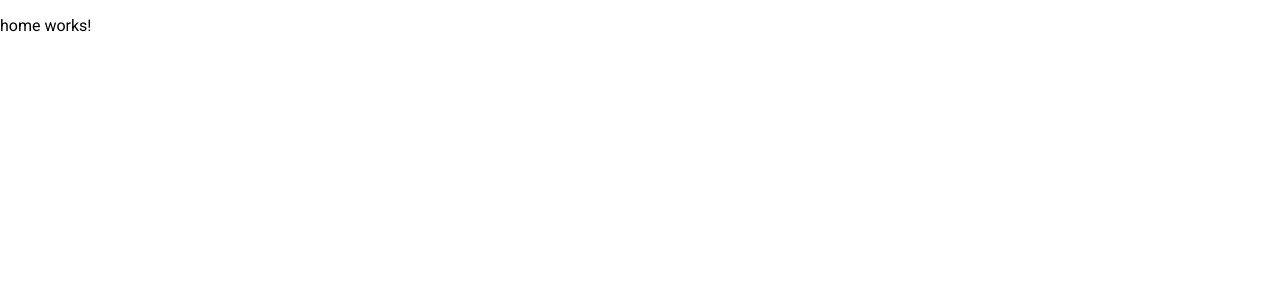
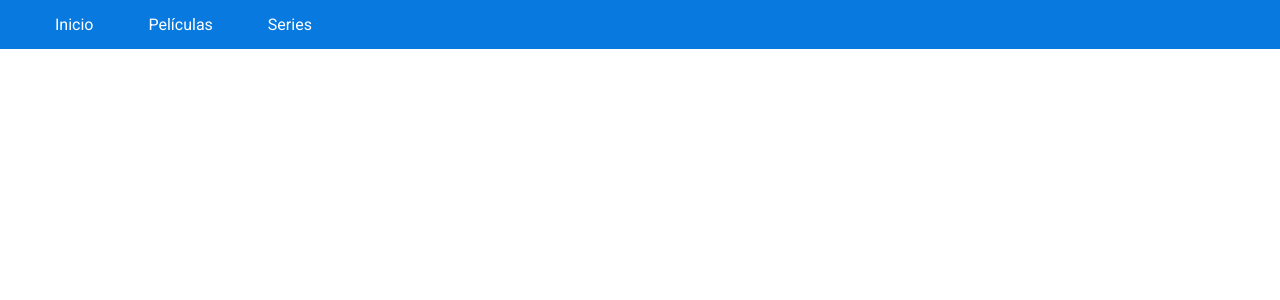
Before and after one commit to Seplarui/cineFront, an Angular app: page / in a window 1280 px wide. Shown: the top 300 px of the page. Built offline with nearby package versions, Linux system fonts and the light colour scheme.

Commit message:
css home-component

```diff
--- a/src/app/app.module.ts
+++ b/src/app/app.module.ts
@@ -5,6 +5,7 @@ import { AppRoutingModule } from './app-routing.module';
 import { AppComponent } from './app.component';
 import { BrowserAnimationsModule } from '@angular/platform-browser/animations';
 import { MatSliderModule } from '@angular/material/slider';
+import {MatGridListModule} from '@angular/material/grid-list';
 import { HomeComponent } from './components/home/home.component';
 import { GetTvOnTheAirComponent } from './get-tv-on-the-air/get-tv-on-the-air.component';
 import { HttpClientModule } from '@angular/common/http';
@@ -20,7 +21,8 @@ import { HttpClientModule } from '@angular/common/http';
     AppRoutingModule,
     BrowserAnimationsModule,
     MatSliderModule,
-    HttpClientModule
+    HttpClientModule,
+    MatGridListModule
   ],
   providers: [],
   bootstrap: [AppComponent]
--- a/src/app/components/home/home.component.css
+++ b/src/app/components/home/home.component.css
@@ -0,0 +1,23 @@
+#nav {
+  background-color: rgb(8, 122, 223);
+  padding:15px;
+}
+
+#nav >ul {
+  margin:0;
+  padding:0;
+}
+#nav>ul>li {
+  display: inline;
+  padding:15px;
+  margin-left:25px;
+}
+
+#nav>ul>li>a {
+  text-decoration: none;
+  color:white;
+}
+
+#nav>ul>li>a:hover {
+  color:black;
+}
--- a/src/app/components/home/home.component.html
+++ b/src/app/components/home/home.component.html
@@ -1 +1,7 @@
-<p>home works!</p>
+<nav id="nav">
+  <ul>
+    <li><a href="#">Inicio</a></li>
+    <li><a href="#">Películas</a></li>
+    <li><a href="#">Series</a></li>
+  </ul>
+</nav>
--- a/src/app/components/home/home.component.ts
+++ b/src/app/components/home/home.component.ts
@@ -1,4 +1,5 @@
 import { Component, OnInit } from '@angular/core';
+import {MatGridListModule} from '@angular/material/grid-list';
 
 @Component({
   selector: 'app-home',
```
